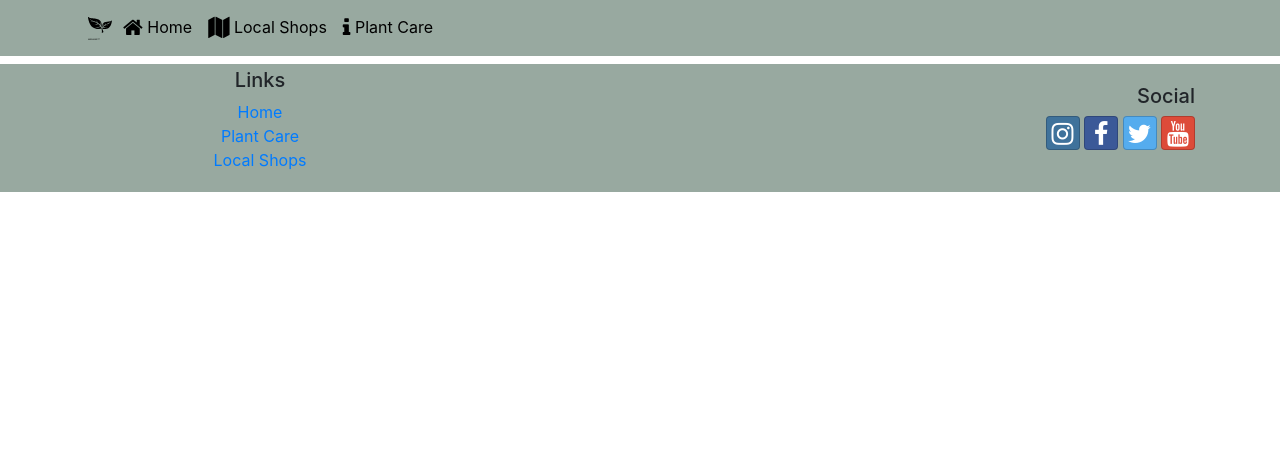
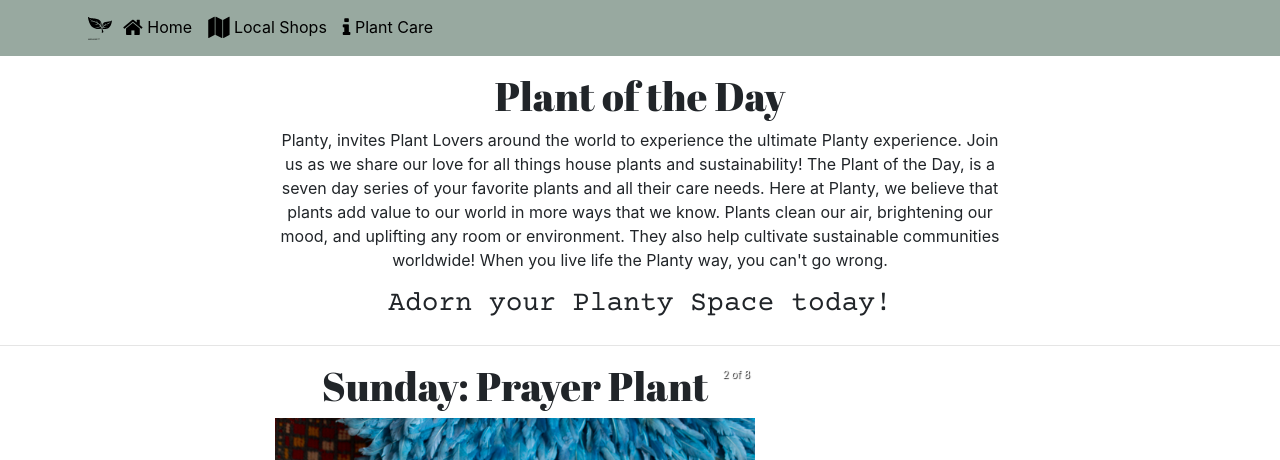
Before and after one commit to AbbeyDrake/plantyreact, a React (Create React App) app: page /home in a window 1280 px wide. Shown: the part 242-702 px from the top of the page. Built offline with nearby package versions, Linux system fonts and the light colour scheme; grey boxes are pictures that could not be loaded.

Commit message:
home page

```diff
--- a/src/App.css
+++ b/src/App.css
@@ -88,3 +88,8 @@ footer {
   background-color:rgba(156, 182, 167, 0.5)
 
 }
+
+.carousel{
+  max-width: 30rem;
+  text-align: center;
+}
--- a/src/components/HomeComponent.js
+++ b/src/components/HomeComponent.js
@@ -1,8 +1,50 @@
-import React from 'react';
+import React, { Component }  from 'react';
+import "react-responsive-carousel/lib/styles/carousel.min.css";
+import { Carousel } from 'react-responsive-carousel';
+import { HOMEIMAGESLIST } from './HomeImagesList';
 
 
-function HomeComponent(props) {
-  return <div></div>;
+function HomeComponent() {
+  return (
+  <div>
+     <div className="container mt-3">
+        <div className="row">
+            <div className="col-sm-8 offset-2">
+                <h1>Plant of the Day</h1>
+                <p>Planty, invites Plant Lovers around the world to experience the ultimate Planty experience. Join us
+                    as we share our love for all things house plants and sustainability! The Plant of the Day, is a
+                    seven day series of your
+                    favorite plants and all their care needs.
+                    Here at Planty, we believe that plants add value to our world in more ways that we know. Plants
+                    clean our air, brightening our mood, and uplifting any room or environment. They also help cultivate
+                    sustainable communities worldwide! When you live life the Planty way, you can't go wrong.
+                </p>
+                <h3>Adorn your Planty Space today!</h3>
+            </div>
+        </div>
+    </div>
+    <hr></hr>
+      <div className='container'>
+        <div className='row'>
+          <div className='col-sm-8 offset-2'>
+            <Carousel autoPlay showArrows={true} infiniteLoop>
+                {HOMEIMAGESLIST.map((homeimage)=>{
+                    return(
+                            <div key = {homeimage.id}>
+                                <h1>{homeimage.title}</h1>
+                                <img className = "carousel-image" src={homeimage.image}/>
+                            </div>
+
+                    )
+                })}
+          </Carousel>
+          </div>
+        </div>
+      </div>
+    <div>
+
+    </div>
+  </div>);
 }
 
 
--- /dev/null
+++ b/src/components/HomeImagesList.js
@@ -0,0 +1,65 @@
+export const HOMEIMAGESLIST = [
+    {
+        id:0,
+        title: "Plant of the Day",
+        name: "Plant of the Day",
+        image: "/assets/images/Plant of the Day.jpeg",
+    },
+
+    {
+        id:1,
+        title: "Sunday: Prayer Plant",
+        name: "Prayer Plant",
+        image: "/assets/images/PrayerPlant.png",
+
+    },
+
+    {
+        id:2,
+        title: "Monday: Fiddle Leaf Fig",
+        name: "Fiddle Leaf Fig",
+        image: "/assets/images/FiddleLeafFig.png",
+
+    },
+
+
+    {
+        id:3,
+        title: "Tuesday: Monstera Plant",
+        name: "Monstera",
+        image: "/assets/images//Monstera.png",
+
+    },
+
+    {
+        id:4,
+        title: "Wednesday: Snake Plant",
+        name: "Snake Plant",
+        image: "/assets/images/Snake Plant.png",
+
+    },
+
+    {
+        id:5,
+        title: "Thursday: Golden Pothos",
+        name: "Golden Pothos",
+        image: "/assets/images//GoldenPothos_Hang.png",
+
+    },
+
+    {
+        id:6,
+        title: "Friday: Venus Fly Trap",
+        name: "Venus Fly Trap",
+        image: "/assets/images/Venus.png",
+
+    },
+
+    {
+        id:7,
+        title: "Saturday: Birds of Paradise",
+        name: "Birds of Paradise",
+        image: "/assets/images/BirdsofParadise.png",
+
+    }
+]
```
